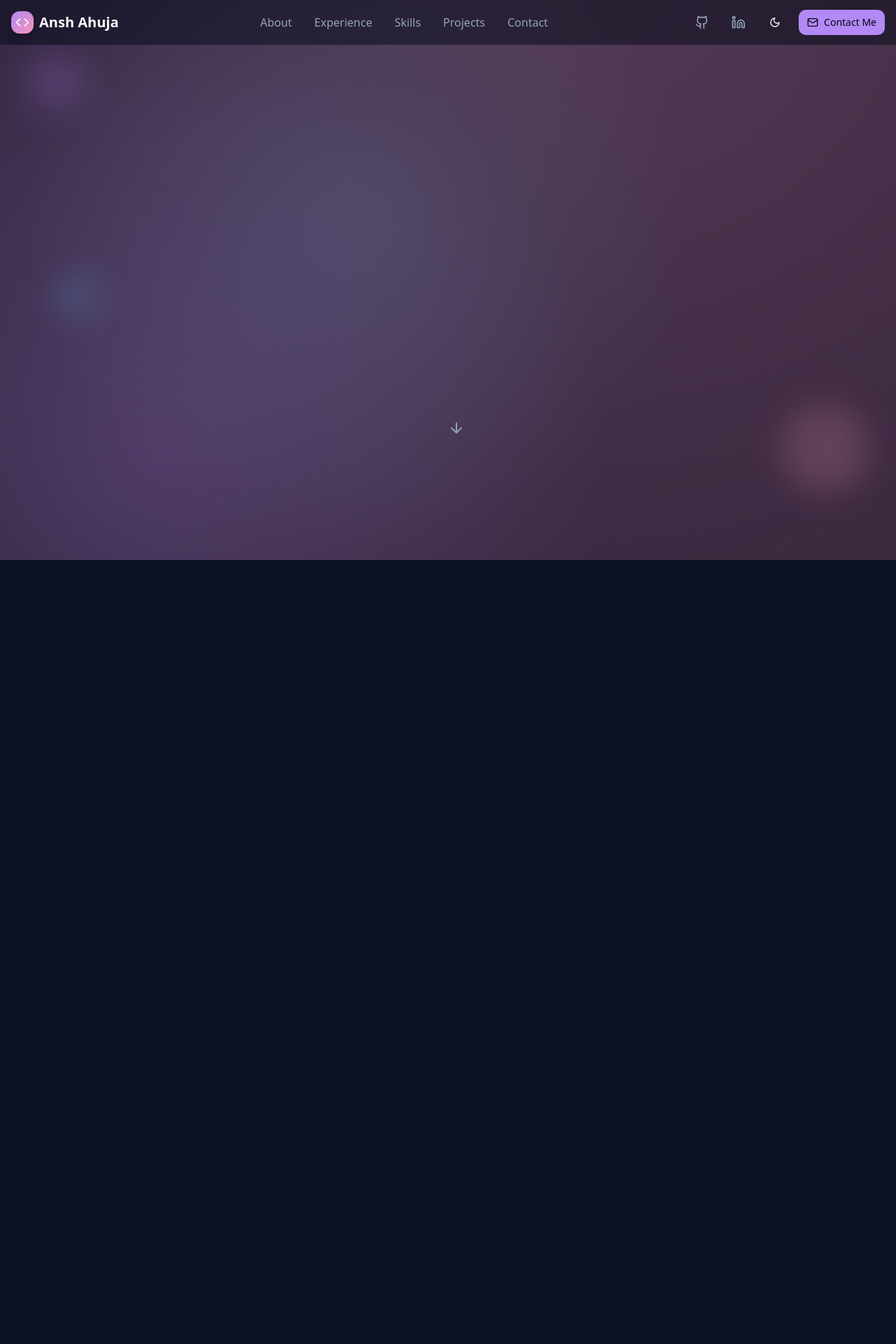
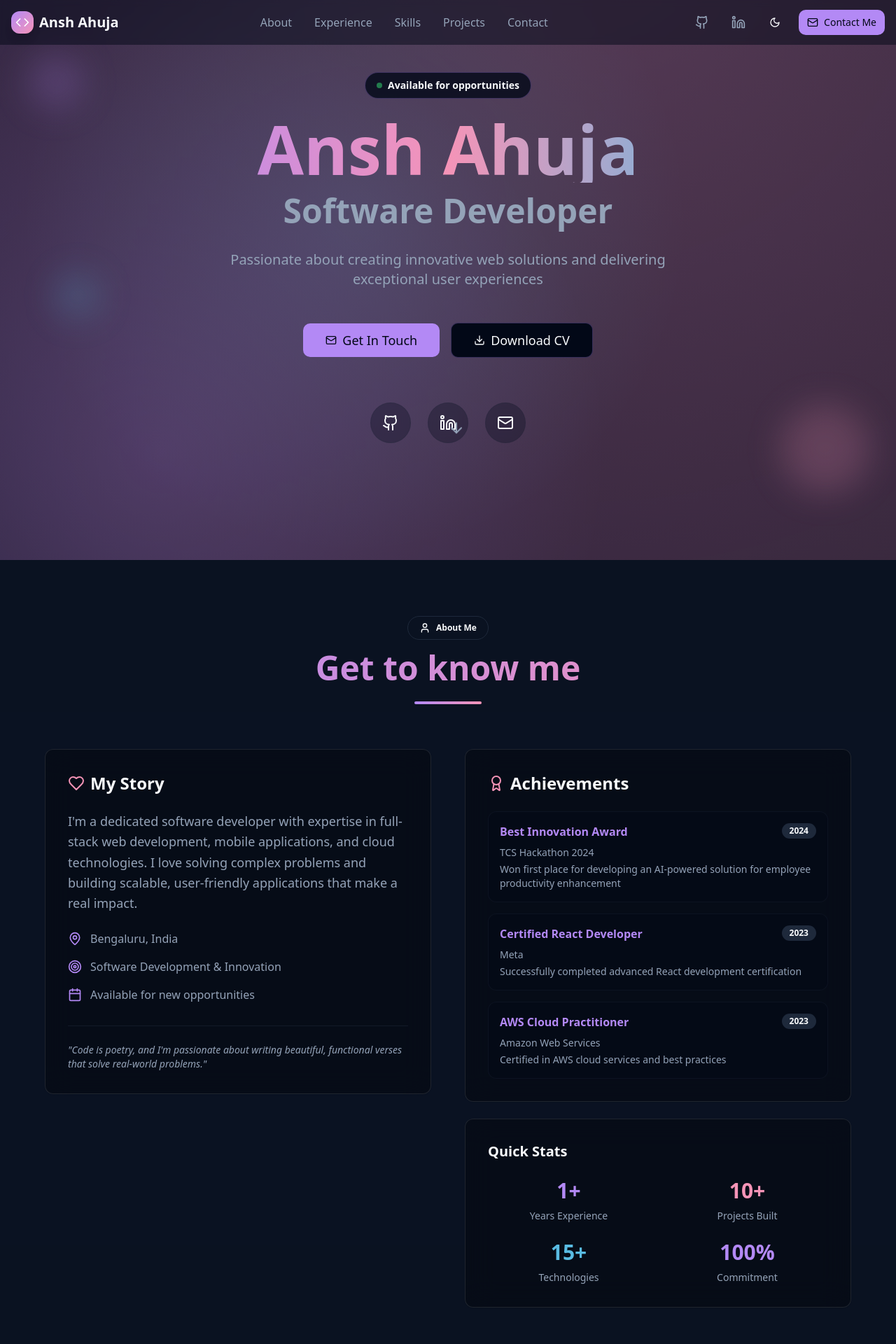
Before and after one commit to anshOnGit99/persona-packager, a React (Vite) app: page / in a window 1280 px wide. Shown: the top 1920 px of the page at 70% size. Built offline with nearby package versions, Linux system fonts and the light colour scheme.

Commit message:
Fix visibility of first two sections

```diff
--- a/src/components/About.tsx
+++ b/src/components/About.tsx
@@ -9,7 +9,7 @@ const About = () => {
       <div className="container mx-auto px-4">
         <div className="max-w-6xl mx-auto">
           {/* Section Header */}
-          <div className="text-center mb-16 opacity-0 animate-fade-in">
+          <div className="text-center mb-16 animate-fade-in">
             <Badge variant="outline" className="mb-4 px-4 py-2">
               <User className="w-4 h-4 mr-2" />
               About Me
@@ -22,7 +22,7 @@ const About = () => {
 
           <div className="grid lg:grid-cols-2 gap-12 items-start">
             {/* Personal Info */}
-            <div className="opacity-0 animate-slide-in-left" style={{ animationDelay: '200ms' }}>
+            <div className="animate-slide-in-left" style={{ animationDelay: '200ms' }}>
               <Card className="card-hover glass">
                 <CardContent className="p-8">
                   <h3 className="text-2xl font-semibold mb-6 flex items-center gap-2">
@@ -58,7 +58,7 @@ const About = () => {
             </div>
 
             {/* Achievements & Stats */}
-            <div className="opacity-0 animate-slide-in-right" style={{ animationDelay: '400ms' }}>
+            <div className="animate-slide-in-right" style={{ animationDelay: '400ms' }}>
               <div className="space-y-6">
                 <Card className="card-hover glass">
                   <CardContent className="p-8">
--- a/src/components/Hero.tsx
+++ b/src/components/Hero.tsx
@@ -17,7 +17,7 @@ const Hero = () => {
       <div className="container mx-auto px-4 text-center relative z-10">
         <div className="max-w-4xl mx-auto">
           {/* Status Badge */}
-          <div className="slide-in-up opacity-0 animate-fade-in">
+          <div className="animate-fade-in" style={{ animationDelay: '0ms' }}>
             <Badge
               variant="outline"
               className="mb-6 px-4 py-2 text-sm bg-background/80 backdrop-blur border-primary/30 hover:border-primary/50 transition-all duration-300 text-foreground"
@@ -29,21 +29,21 @@ const Hero = () => {
 
           {/* Main Heading */}
           <div className="space-y-4 mb-8">
-            <h1 className="text-5xl md:text-7xl lg:text-8xl font-bold bg-gradient-to-r from-primary via-accent to-tertiary bg-clip-text text-transparent slide-in-up opacity-0 animate-fade-in stagger-1">
+            <h1 className="text-5xl md:text-7xl lg:text-8xl font-bold bg-gradient-to-r from-primary via-accent to-tertiary bg-clip-text text-transparent animate-fade-in" style={{ animationDelay: '100ms' }}>
               {personalInfo.name}
             </h1>
-            <h2 className="text-2xl md:text-4xl lg:text-5xl font-semibold text-muted-foreground slide-in-up opacity-0 animate-fade-in stagger-2">
+            <h2 className="text-2xl md:text-4xl lg:text-5xl font-semibold text-muted-foreground animate-fade-in" style={{ animationDelay: '200ms' }}>
               {personalInfo.title}
             </h2>
           </div>
 
           {/* Tagline */}
-          <p className="text-lg md:text-xl text-muted-foreground max-w-2xl mx-auto mb-12 leading-relaxed slide-in-up opacity-0 animate-fade-in stagger-3">
+          <p className="text-lg md:text-xl text-muted-foreground max-w-2xl mx-auto mb-12 leading-relaxed animate-fade-in" style={{ animationDelay: '300ms' }}>
             {personalInfo.tagline}
           </p>
 
           {/* CTA Buttons */}
-          <div className="flex flex-col sm:flex-row items-center justify-center gap-4 mb-16 slide-in-up opacity-0 animate-fade-in stagger-4">
+          <div className="flex flex-col sm:flex-row items-center justify-center gap-4 mb-16 animate-fade-in" style={{ animationDelay: '400ms' }}>
             <Button
               size="lg"
               className="group px-8 py-6 text-lg btn-magnetic hover:shadow-glow"
@@ -69,7 +69,7 @@ const Hero = () => {
           </div>
 
           {/* Social Links */}
-          <div className="flex items-center justify-center gap-6 mb-16 slide-in-up opacity-0 animate-fade-in stagger-5">
+          <div className="flex items-center justify-center gap-6 mb-16 animate-fade-in" style={{ animationDelay: '500ms' }}>
             <a
               href={personalInfo.social.github}
               target="_blank"
```
